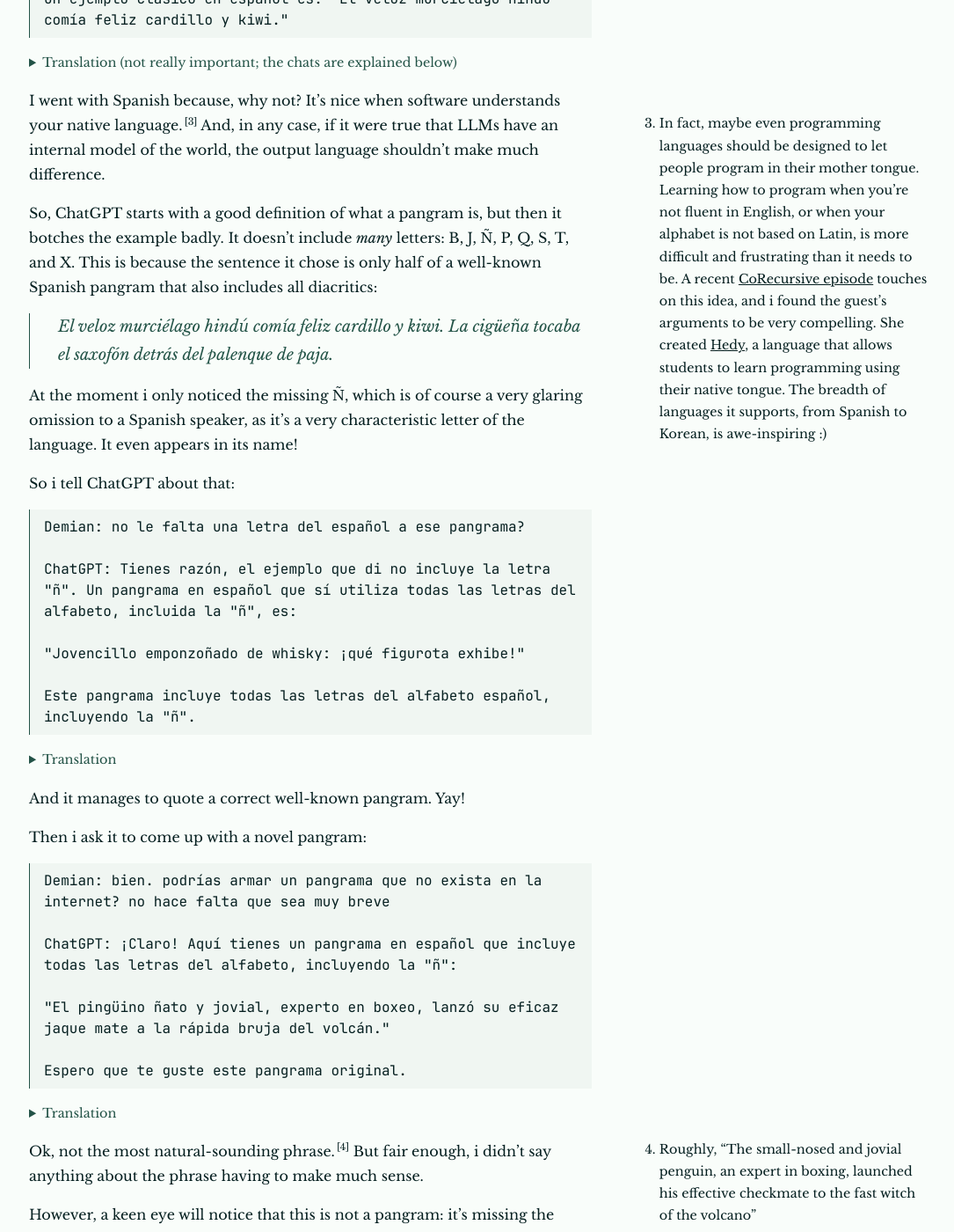
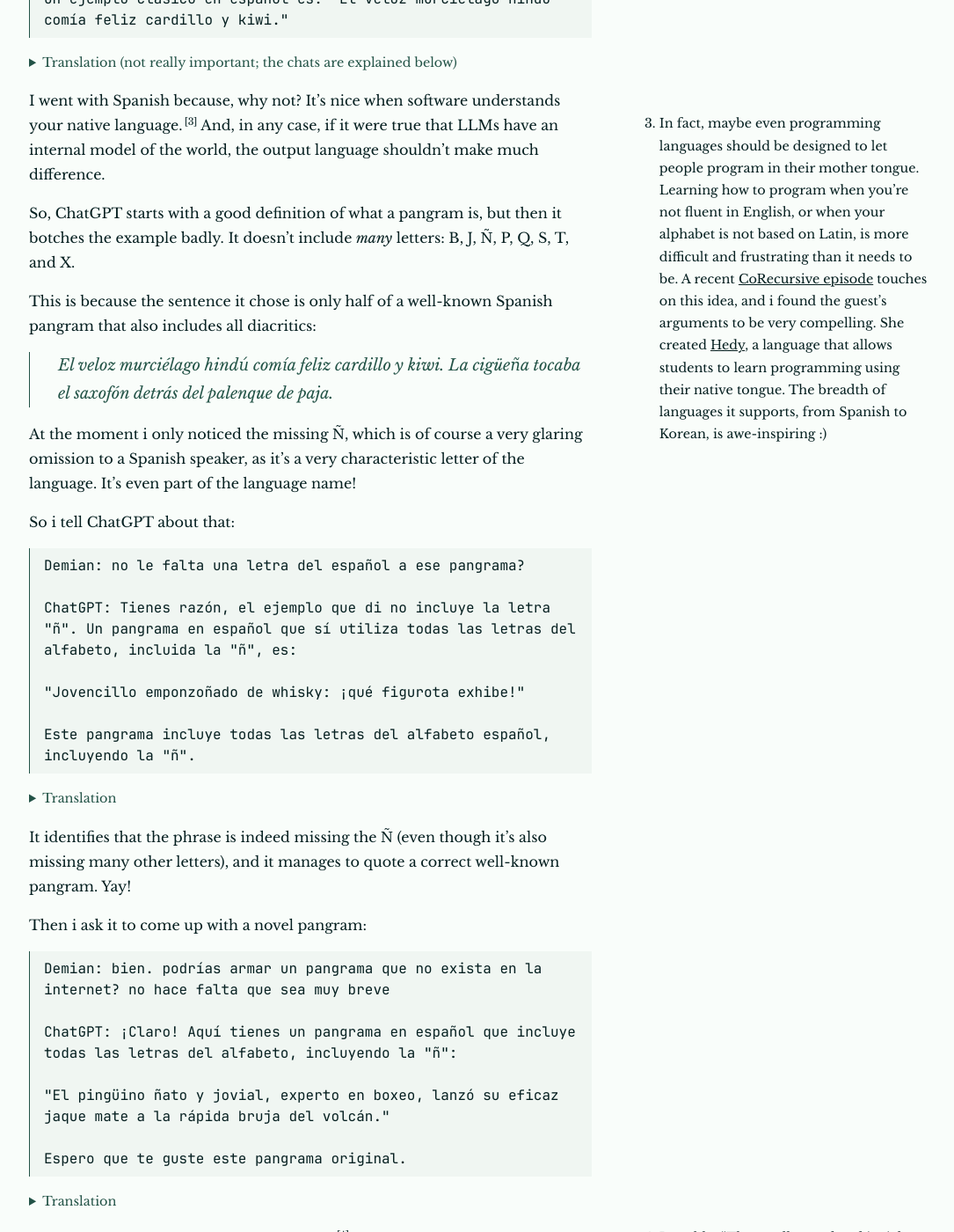
Before and after one commit to epidemian/epidemian.github.io, a Jekyll site: the page built from _posts/2024-06-08-chatgpt-fails-at-pangrams.md, in a window 1280 px wide and 1400 px high, scrolled down 771 px. Shown: the whole window at 88% size, without its empty margins (95-1180 px from the left). Built offline with Jekyll 4.4.1, drawn with Linux system fonts in a browser that asks for light colours.

Commit message:
Smol edits

```diff
--- a/_posts/2024-06-08-chatgpt-fails-at-pangrams.md
+++ b/_posts/2024-06-08-chatgpt-fails-at-pangrams.md
@@ -35,11 +35,13 @@ A classic example in Spanish is: "El veloz murciélago hindú comía feliz cardi
 
 I went with Spanish because, why not? It's nice when software understands your native language.<span class="sidenote-number" /><span class="sidenote"> In fact, maybe even programming languages should be designed to let people program in their mother tongue. Learning how to program when you're not fluent in English, or when your alphabet is not based on Latin, is more difficult and frustrating than it needs to be. A recent [CoRecursive episode] touches on this idea, and i found the guest's arguments to be very compelling. She created [Hedy], a language that allows students to learn programming using their native tongue. The breadth of languages it supports, from Spanish to Korean, is awe-inspiring :)</span> And, in any case, if it were true that LLMs have an internal model of the world, the output language shouldn't make much difference.
 
-So, ChatGPT starts with a good definition of what a pangram is, but then it botches the example badly. It doesn't include *many* letters: B, J, Ñ, P, Q, S, T, and X. This is because the sentence it chose is only half of a well-known Spanish pangram that also includes all diacritics:
+So, ChatGPT starts with a good definition of what a pangram is, but then it botches the example badly. It doesn't include *many* letters: B, J, Ñ, P, Q, S, T, and X.
+
+This is because the sentence it chose is only half of a well-known Spanish pangram that also includes all diacritics:
 
 > El veloz murciélago hindú comía feliz cardillo y kiwi. La cigüeña tocaba el saxofón detrás del palenque de paja.
 
-At the moment i only noticed the missing Ñ, which is of course a very glaring omission to a Spanish speaker, as it's a very characteristic letter of the language. It even appears in its name!
+At the moment i only noticed the missing Ñ, which is of course a very glaring omission to a Spanish speaker, as it's a very characteristic letter of the language. It's even part of the language name!
 
 So i tell ChatGPT about that:
 
@@ -68,8 +70,7 @@ This pangram includes all the letters of the Spanish alphabet, including "ñ".
 
 </details>
 
-
-And it manages to quote a correct well-known pangram. Yay!
+It identifies that the phrase is indeed missing the Ñ (even though it's also missing many other letters), and it manages to quote a correct well-known pangram. Yay!
 
 Then i ask it to come up with a novel pangram:
 
```
